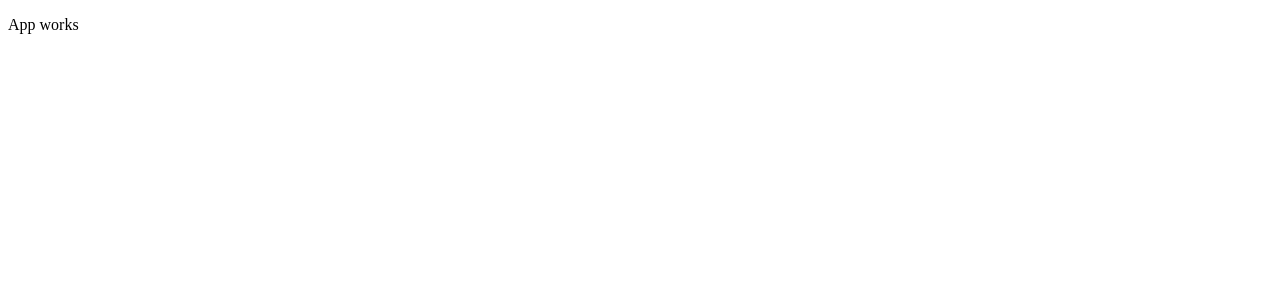
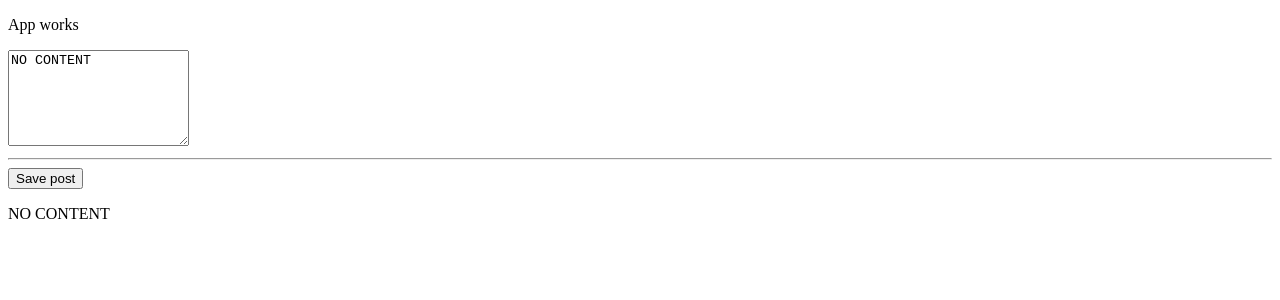
Before and after one commit to Chaka15/mean-app, an Angular app: page / in a window 1280 px wide. Shown: the top 300 px of the page. Built offline with nearby package versions, Linux system fonts and the light colour scheme.

Commit message:
create and display post-create component with basic logic

```diff
--- a/src/app/app.component.html
+++ b/src/app/app.component.html
@@ -1 +1,2 @@
 <p>App works</p>
+<app-post-create></app-post-create>
--- /dev/null
+++ b/src/app/posts/post-create/post-create.component.html
@@ -0,0 +1,4 @@
+<textarea rows="6" [value]="newPost"></textarea>
+<hr>
+<button (click)="onAddPost()">Save post</button>
+<p>{{ newPost }}</p>
--- /dev/null
+++ b/src/app/posts/post-create/post-create.component.ts
@@ -0,0 +1,14 @@
+import { Component } from '@angular/core';
+
+@Component({
+  selector: 'app-post-create',
+  templateUrl: './post-create.component.html',
+  styleUrls: ['./post-create.component.scss'],
+})
+export class PostCreateComponent {
+  newPost = 'NO CONTENT';
+
+  onAddPost() {
+    this.newPost = "The user's new post";
+  }
+}
```
Also changed, not shown: src/app/app.module.ts (+5 -8 lines), src/app/posts/post-create/post-create.component.scss (added), 1 other file (tests, documents, lock files or other folders).
